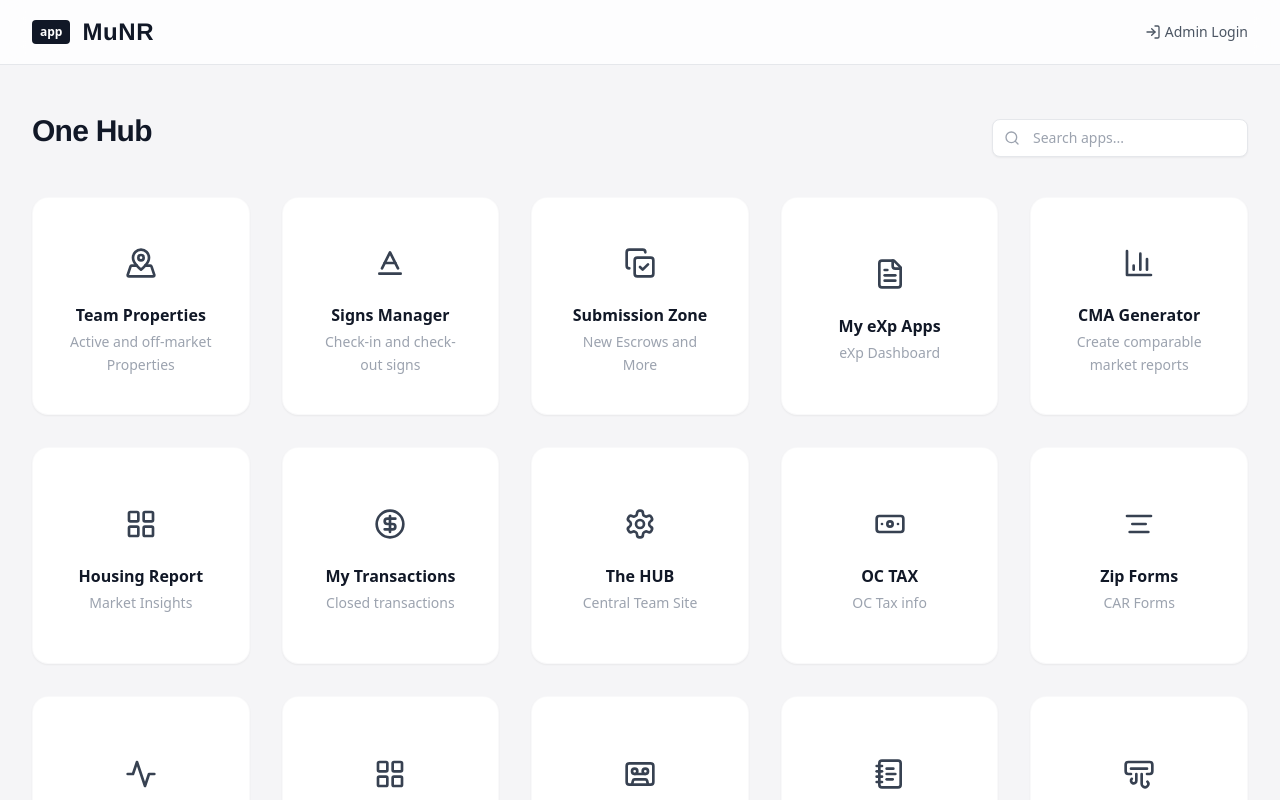
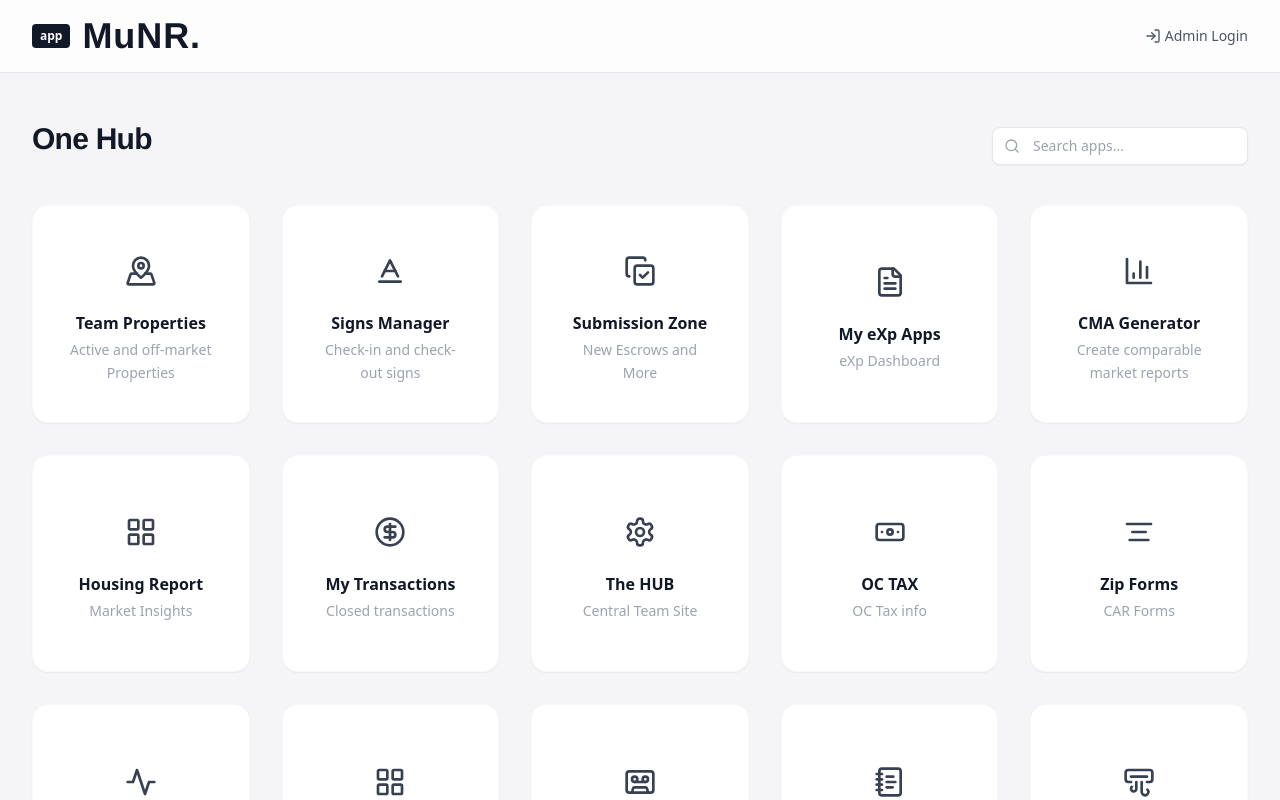
Before and after one commit to iconrealty/Final--Icon-App-Center, a React (Vite) app: page / in a window 1280 px wide. Shown: the top 800 px of the page. Built offline with nearby package versions, Linux system fonts and the light colour scheme.

Commit message:
style: update brand header typography
Increase font size and add terminal period to the brand name for improved visual prominence.

```diff
--- a/App.tsx
+++ b/App.tsx
@@ -22,7 +22,7 @@ const Header: React.FC<HeaderProps> = ({
       <div className="max-w-7xl mx-auto px-6 lg:px-8 flex items-center justify-between">
         <div className="flex items-center gap-3">
           <div className="bg-gray-900 text-white text-xs font-bold px-2 py-1 rounded">app</div>
-          <h1 className="text-2xl tracking-wide text-gray-900 font-neue-haas-black">MuNR</h1>
+          <h1 className="text-3xl md:text-4xl tracking-wide text-gray-900 font-black font-neue-haas-black">MuNR.</h1>
         </div>
 
         <div className="flex items-center gap-4">
```
